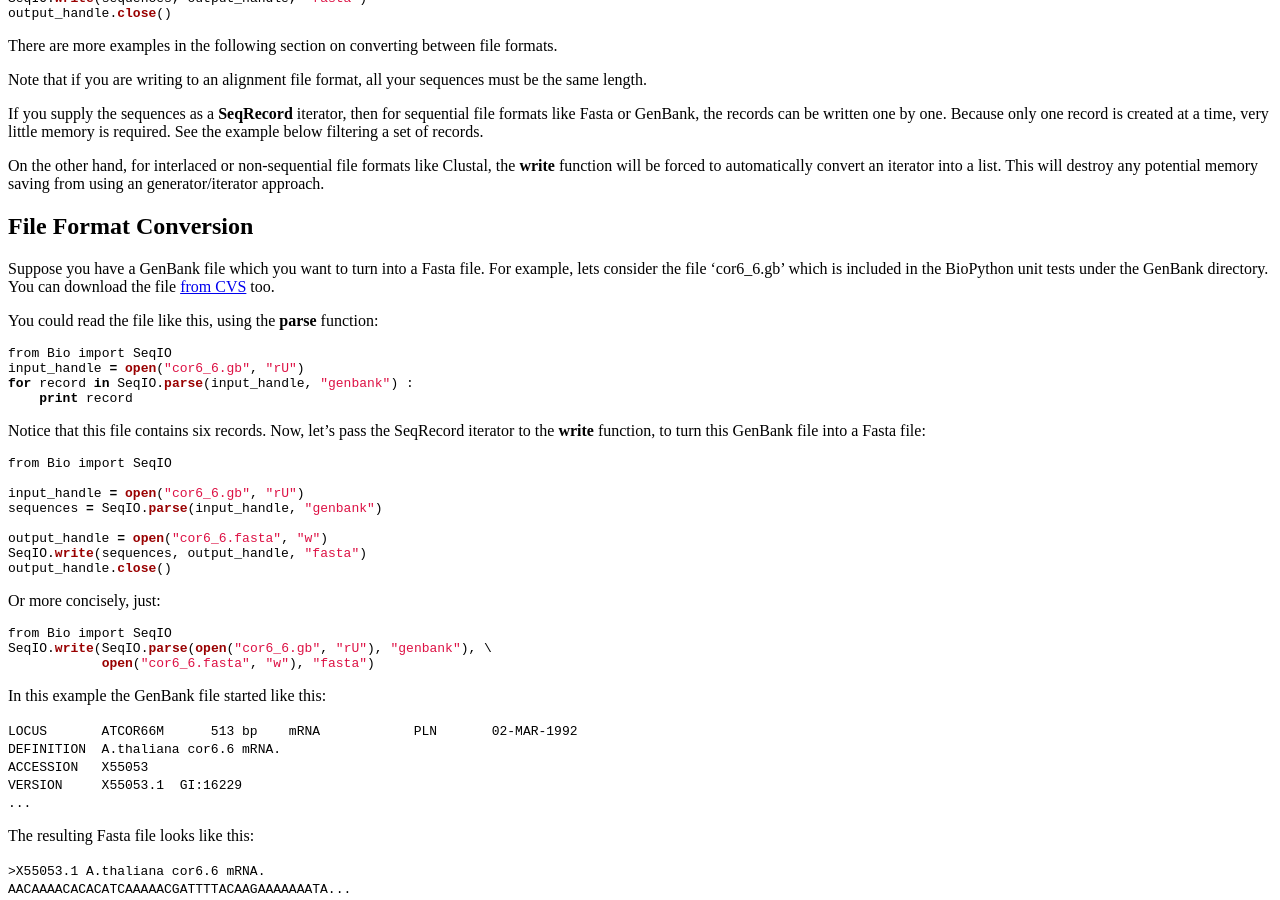
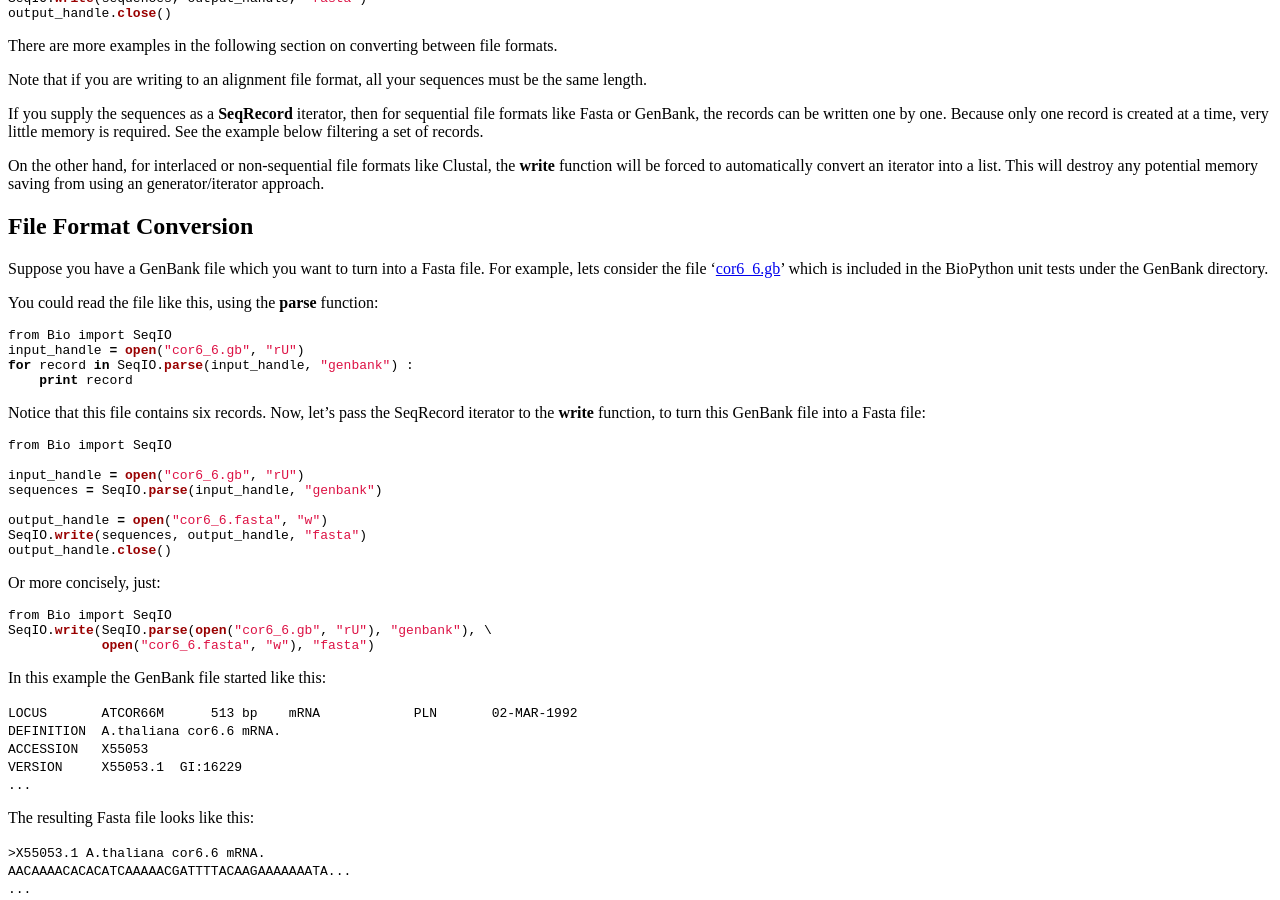
Before and after one commit to biopython/biopython.github.io, a Jekyll site: the page built from wiki/SeqIO.md, in a window 1280 px wide and 900 px high, scrolled down 1669 px. Built offline with Jekyll 4.4.1, drawn with Linux system fonts in a browser that asks for light colours.

Commit message:
Link to download the cor6_6.gb file in CVS

```diff
--- a/wiki/SeqIO.md
+++ b/wiki/SeqIO.md
@@ -169,11 +169,10 @@ File Format Conversion
 ----------------------
 
 Suppose you have a GenBank file which you want to turn into a Fasta
-file. For example, lets consider the file 'cor6\_6.gb' which is included
-in the BioPython unit tests under the GenBank directory. You can
-download the file [from
-CVS](http://cvs.biopython.org/cgi-bin/viewcvs/viewcvs.cgi/*checkout*/biopython/Tests/GenBank/cor6_6.gb?rev=HEAD&cvsroot=biopython&content-type=text/plain)
-too.
+file. For example, lets consider the file
+'[cor6\_6.gb](http://cvs.biopython.org/cgi-bin/viewcvs/viewcvs.cgi/*checkout*/biopython/Tests/GenBank/cor6_6.gb?rev=HEAD&cvsroot=biopython&content-type=text/plain)'
+which is included in the BioPython unit tests under the GenBank
+directory.
 
 You could read the file like this, using the **parse** function:
 
```
Also changed, not shown: 1 other file.
